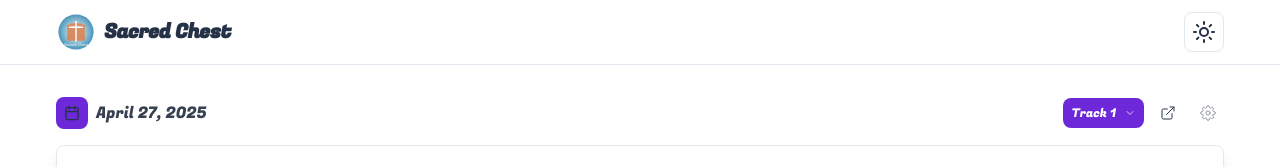
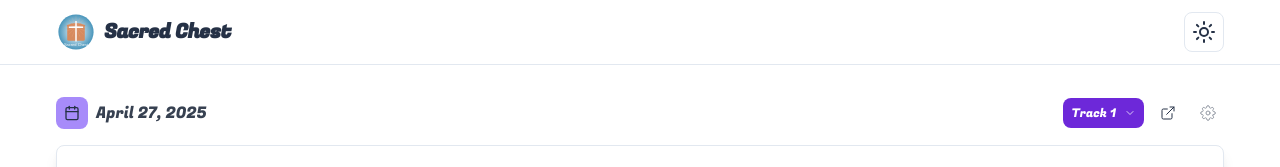
Before and after one commit to hcd-1/sacred-chest-deploy, a website: page public/index.html in a window 1280 px wide. In both pictures the pointer is over the button 72 px from the left and 113 px from the top of the page. Shown: the top 167 px of the page. Drawn offline with Linux system fonts and the light colour scheme; no server answers.

Commit message:
calendar-icon hover light purple

```diff
--- a/public/css/styles.css
+++ b/public/css/styles.css
@@ -653,7 +653,7 @@
   }
 
   .icon-button:hover, #open-calendar.calendar-button:hover {
-    background-color: #a78bfa;
+    background-color: #a78bfa !important;
   }
 
   .dark .icon-button:hover, #open-calendar.calendar-button:hover {
```
